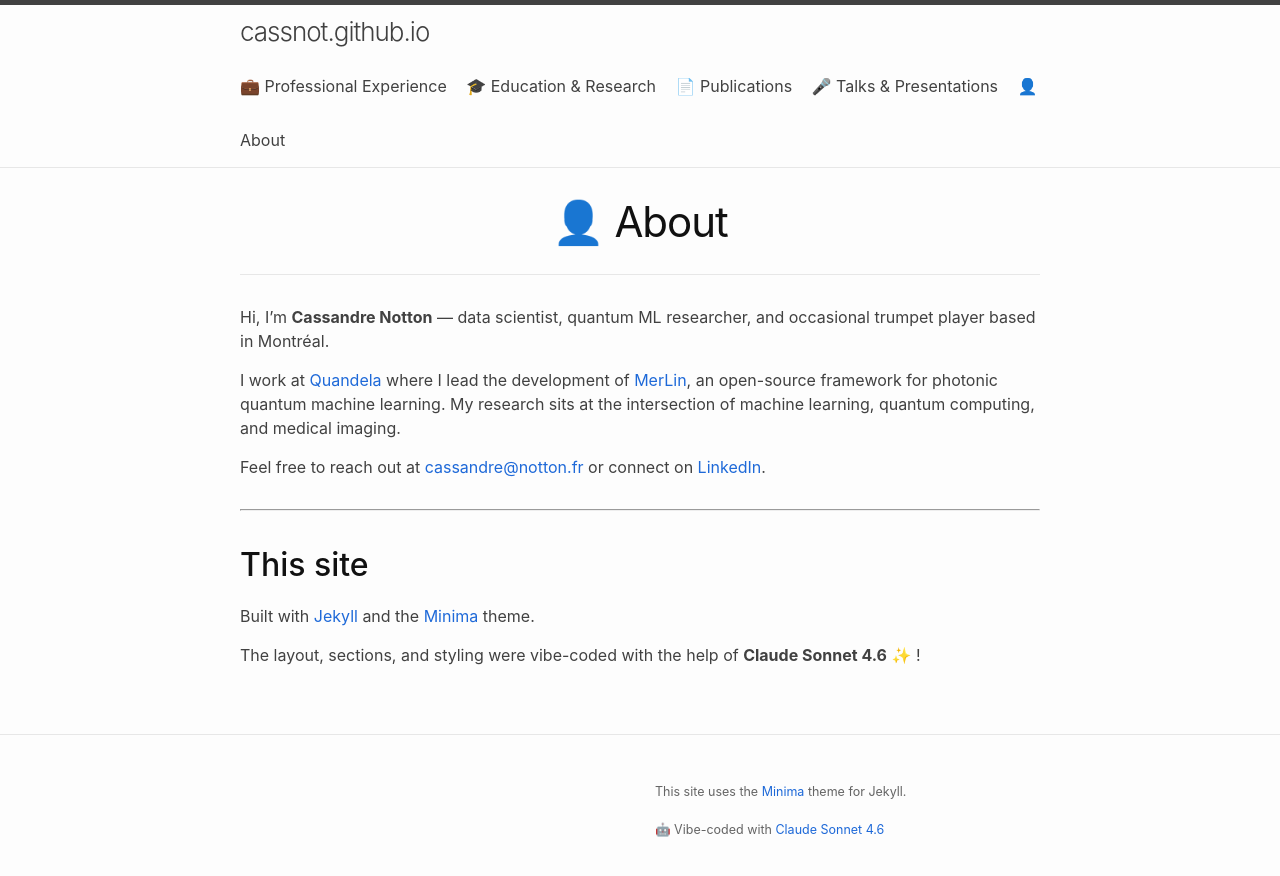
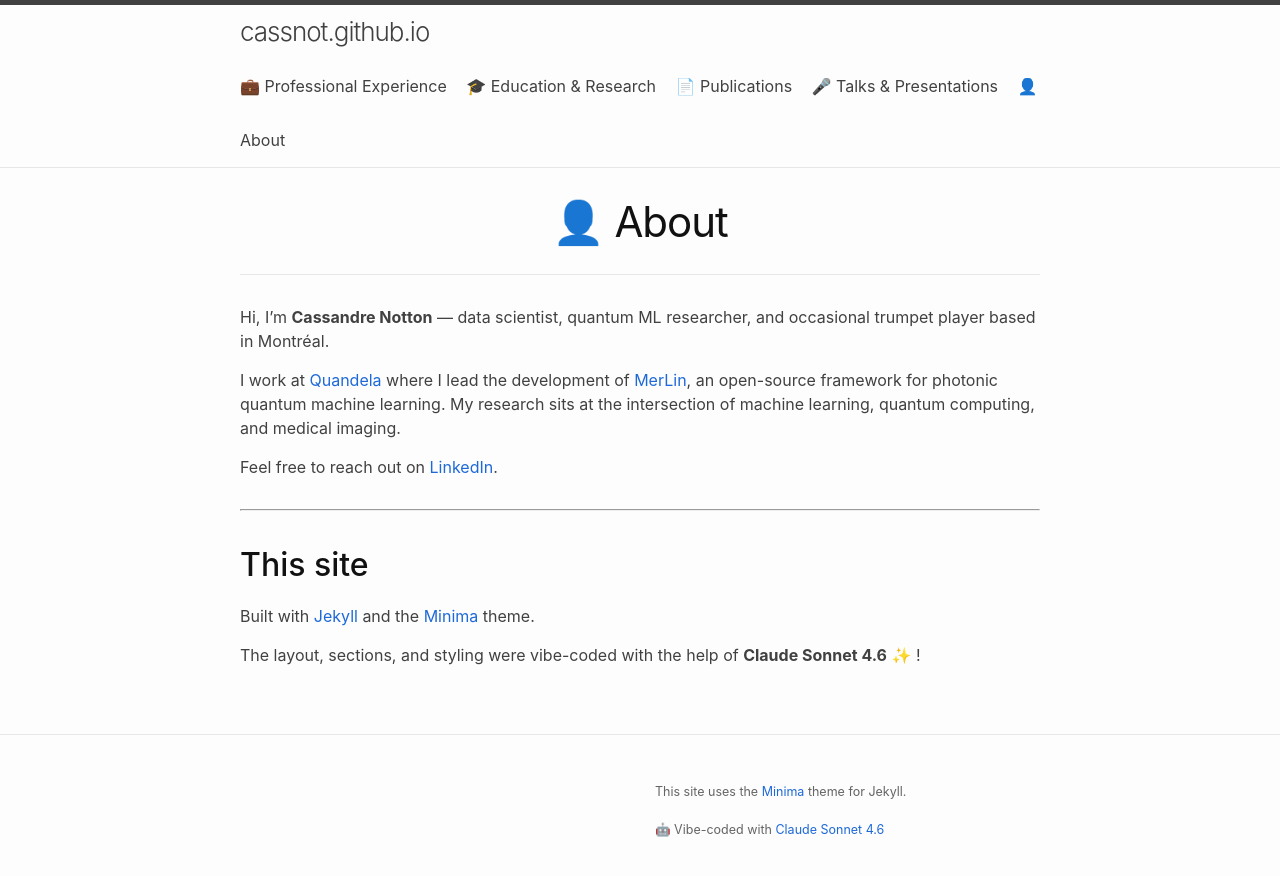
Before and after one commit to CassNot/cassnot.github.io, a Jekyll site: the page built from about.md, in a window 1280 px wide. Shown: the top 876 px of the page. Built offline with Jekyll 4.4.1, drawn with Linux system fonts in a browser that asks for light colours; nearby versions of some CDN libraries.

Commit message:
Updated about

```diff
--- a/about.md
+++ b/about.md
@@ -8,7 +8,7 @@ Hi, I'm **Cassandre Notton** — data scientist, quantum ML researcher, and occa
 
 I work at [Quandela](https://www.quandela.com) where I lead the development of [MerLin](https://github.com/merlinquantum/merlin), an open-source framework for photonic quantum machine learning. My research sits at the intersection of machine learning, quantum computing, and medical imaging.
 
-Feel free to reach out at [cassandre@notton.fr](mailto:cassandre@notton.fr) or connect on [LinkedIn](https://www.linkedin.com/in/cassandre-notton-69ba6a131/).
+Feel free to reach out on [LinkedIn](https://www.linkedin.com/in/cassandre-notton-69ba6a131/).
 
 ---
 
```
